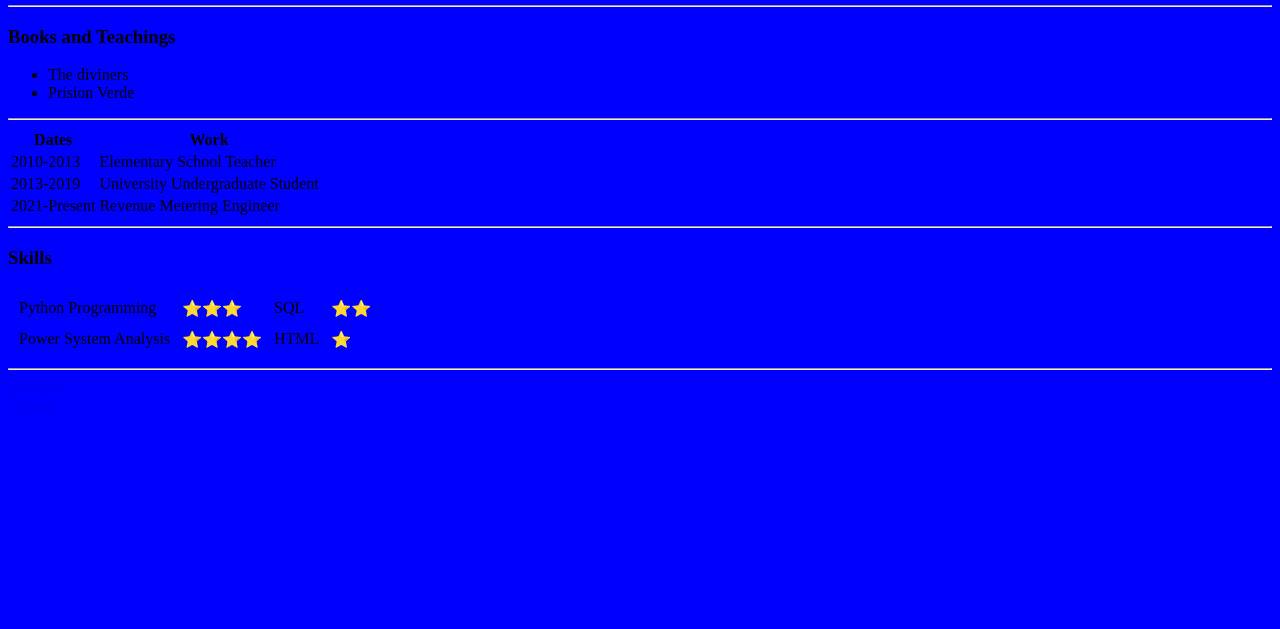
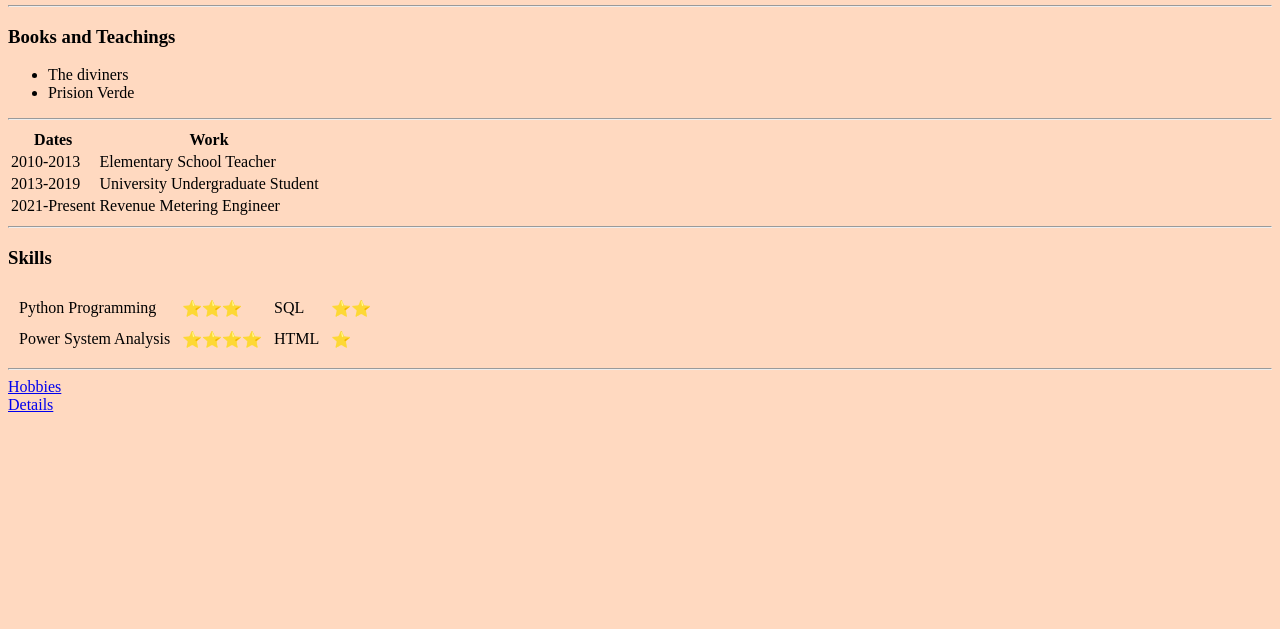
Before and after one commit to Ameagar/cv, a plain HTML site: page index.html in a window 1280 px wide. Shown: the part 171-800 px from the top of the page. Drawn offline with Linux system fonts and the light colour scheme.

Commit message:
Update index.html

```diff
--- a/index.html
+++ b/index.html
@@ -4,7 +4,7 @@
     <meta charset="utf-8">
     <title>Elvin´s Personal Site</title>
   </head>
-  <body style='background-color: blue;'>
+  <body style='background-color: #FFD9C0;'>
     <table >
       <tr>
         <td><img src="320.png" alt="Nature Image" height="150px" width="150px"></td>
```
